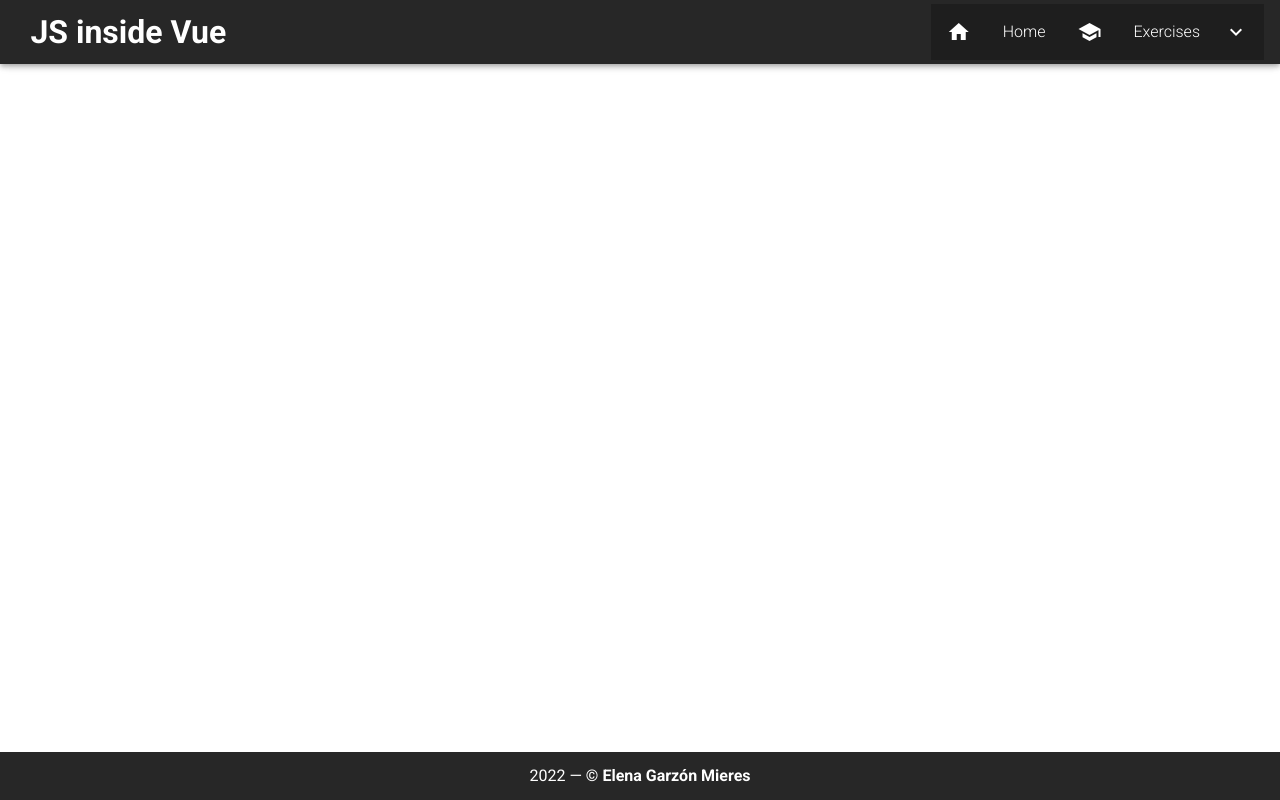
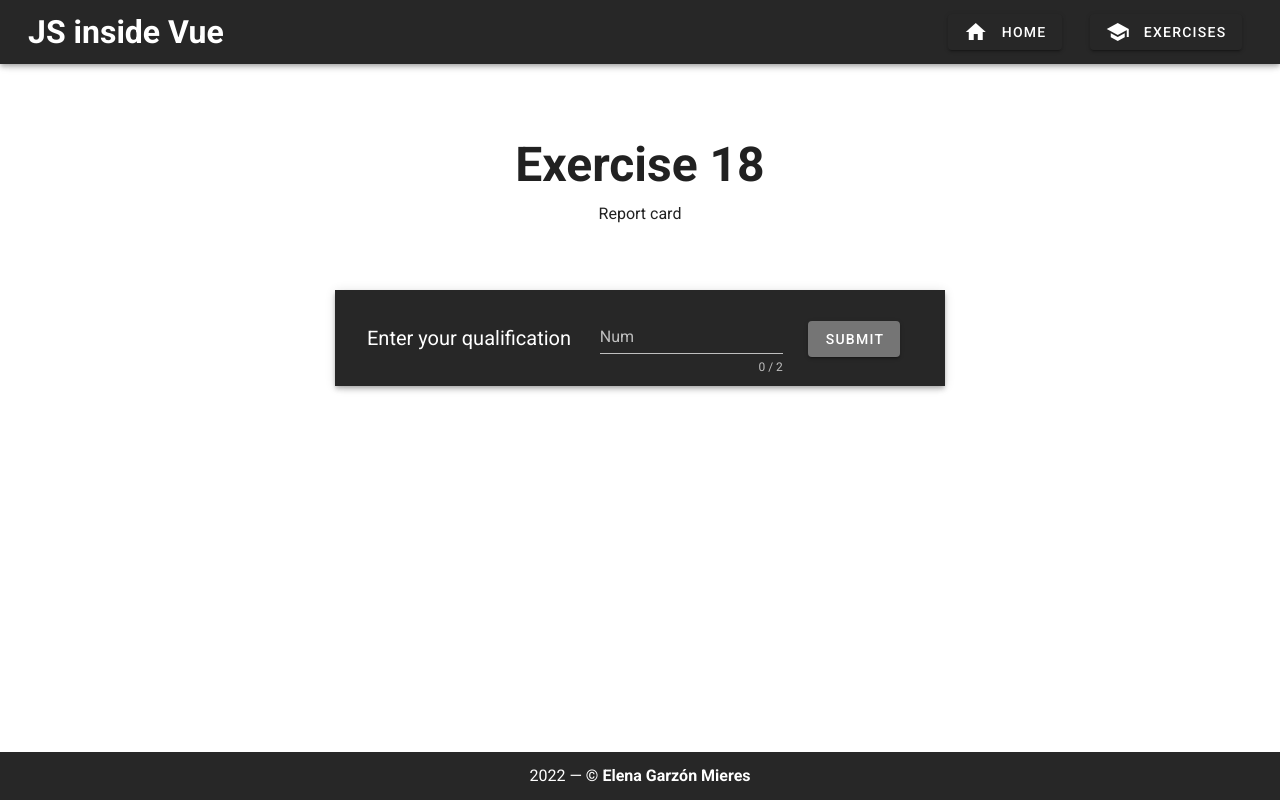
Before and after one commit to elegarmi/vue-exercises-f5, a Vue app: page /exercise18 in a window 1280 px wide. Built offline with nearby package versions, Linux system fonts and the light colour scheme.

Commit message:
Refactorized routes, exercise 17 and 18 working

```diff
--- a/src/App.vue
+++ b/src/App.vue
@@ -37,20 +37,18 @@ export default {
     padding: 0.5rem;
     text-decoration: none;
 
-    &:hover {
-      background-color: rgba(255, 255, 255, 0.4);
-    }
+    // &:hover {
+    //   background-color: rgba(255, 255, 255, 0.4);
+    // }
   }
 
-  #nav-menu {
-    // .v-list { // Scrollable menu
-    //   height: 15rem;
-    //   overflow-y: auto;
-    // }
+  .nav-menu-container {
+    & > * {
+      margin: 0.6rem;
+    }
 
-    a {
-      margin: 0;
-      padding: 0 0.5rem;
+    i {
+      margin: 0.8rem 0.8rem 0.8rem 0;
     }
   }
 
--- a/src/components/NavMenu.vue
+++ b/src/components/NavMenu.vue
@@ -1,44 +1,43 @@
 <template>
-  <v-list class="d-inline-flex pa-0" id="nav-menu">
-    <v-list-item offset-x right>
-      <v-list-item-icon>
-        <v-icon>mdi-home</v-icon>
-      </v-list-item-icon>
-
-      <v-list-item-title>Home</v-list-item-title>
-    </v-list-item>
-
-    <v-list-group :value="false" prepend-icon="mdi-school">
-      <template v-slot:activator>
-        <v-list-item-content>
-          <v-list-item-title>Exercises</v-list-item-title>
-        </v-list-item-content>
+  <div class="nav-menu-container">
+    <v-menu bottom :offset-y="offset">
+      <template v-slot:activator="{ on, attrs }">
+        <a href="/">
+          <v-btn dark v-bind="attrs" v-on="on"
+            ><v-icon>mdi-home</v-icon>Home
+          </v-btn>
+        </a>
+      </template>
+    </v-menu>
+    <v-menu bottom :offset-y="offset">
+      <template v-slot:activator="{ on, attrs }">
+        <v-btn dark v-bind="attrs" v-on="on"
+          ><v-icon>mdi-school</v-icon> Exercises
+        </v-btn>
       </template>
 
-      <v-list-item v-for="(link, i) in exercises" :key="i" :href="link.href">
-        <v-list-item-title v-text="link.text"></v-list-item-title>
-      </v-list-item>
-    </v-list-group>
-  </v-list>
+      <v-list>
+        <v-list-item
+          v-for="(item, index) in items"
+          :key="index"
+          :href="item.href"
+        >
+          <v-list-item-title>{{ item.title }}</v-list-item-title>
+        </v-list-item>
+      </v-list>
+    </v-menu>
+  </div>
 </template>
 
 <script>
 export default {
   data: () => ({
-    exercises: [
-      {
-        text: "Exercise 17",
-        href: "#",
-      },
-      {
-        text: "Exercise 18",
-        href: "#",
-      },
-      {
-        text: "Exercise 19",
-        href: "#",
-      },
+    items: [
+      { title: "Exercise 17", href: "/exercise17" },
+      { title: "Exercise 18", href: "/exercise18" },
+      { title: "Exercise 19", href: "/exercise19" },
     ],
+    offset: true,
   }),
 };
 </script>
--- a/src/components/TopBar.vue
+++ b/src/components/TopBar.vue
@@ -1,12 +1,14 @@
 <template>
   <v-app-bar app color="white--text font-weight-light" dark>
-    <a href="/" class="header-info">
-      <div class="d-flex align-center">
-        <h1 id="logo-name">JS inside Vue</h1>
-        <v-spacer></v-spacer>
+    <div class="d-flex align-center justify-space-between col-12">
+      <div>
+        <a href="/" class="header-info">
+          <h1 id="logo-name">JS inside Vue</h1>
+          <v-spacer></v-spacer>
+        </a>
       </div>
-    </a>
-    <nav-menu />
+      <nav-menu />
+    </div>
   </v-app-bar>
 </template>
 
--- /dev/null
+++ b/src/components/exercises/ExerciseEighteen.vue
@@ -0,0 +1,83 @@
+<template>
+  <v-container>
+    <v-spacer></v-spacer>
+    <h1 class="display-2 font-weight-bold mb-3">Exercise 18</h1>
+
+    <p class="subheading font-weight-regular">Report card</p>
+
+    <v-toolbar dark class="d-flex justify-space-around form-container">
+      <v-toolbar-title>Enter your qualification</v-toolbar-title>
+      <v-form ref="form" class="d-inline-flex">
+        <v-text-field
+          v-model="num"
+          label="Num"
+          counter
+          maxlength="2"
+          required
+          id="num-input"
+        ></v-text-field>
+
+        <v-btn class="grey darken-1" v-on:click="reportCard()"> submit </v-btn>
+      </v-form>
+    </v-toolbar>
+
+    <div id="result-container">
+      <h2 id="result">{{ result }}</h2>
+    </div>
+  </v-container>
+</template>
+
+<script>
+export default {
+  name: "Exercises",
+
+  props: {
+    num: {},
+    result: {},
+  },
+
+  // data() {
+  //   return {
+  //     result: this.value,
+  //   };
+  // },
+
+  methods: {
+    reportCard() {
+      // let container = document.getElementById("result");
+      // let num = document.getElementById("num-input").value;
+
+      if (this.num <= 10) {
+        if (this.num > 0 && this.num < 3) {
+          this.result = "Too poor";
+        }
+
+        if (this.num >= 3 && this.num < 5) {
+          this.result = "Below average";
+        }
+
+        if (this.num == 5) {
+          this.result = "Fair";
+        }
+
+        if (this.num == 6) {
+          this.result = "Good";
+        }
+
+        if (this.num >= 7 && this.num < 9) {
+          this.result = "Merit";
+        }
+
+        if (this.num >= 9 && this.num < 10) {
+          this.result = "Distinction";
+        }
+      }
+
+      if (this.num > 10 || this.num < 0) {
+        alert("This qualification is not valid");
+      }
+      this.num = "";
+    },
+  },
+};
+</script>
--- a/src/components/ExerciseSeventeen.vue
+++ b/src/components/exercises/ExerciseSeventeen.vue
@@ -11,6 +11,7 @@
       <v-toolbar-title>How old are you?</v-toolbar-title>
       <v-form ref="form" class="d-inline-flex">
         <v-text-field
+          v-model="age"
           label="Age"
           counter
           maxlength="3"
@@ -23,7 +24,7 @@
     </v-toolbar>
 
     <div id="result-container">
-      <h2 id="result"></h2>
+      <h2 id="result">{{ result }}</h2>
     </div>
   </v-container>
 </template>
@@ -32,18 +33,24 @@
 export default {
   name: "Exercises",
 
+  props: {
+    age: {},
+  },
+
+  data() {
+    return {
+      result: this.value,
+    };
+  },
+
   methods: {
     isAdult() {
-      let container = document.getElementById("result");
-      // let age = parseInt(prompt('Enter your age'));
-      let age = document.getElementById("age-input").value;
-      let driver = age < 18 ? "You cannot drive" : "You can drive";
-
-      if (!age) {
-        container.innerHTML = "You should enter a num";
+      if (!this.age) {
+        this.result = "You should enter a num";
       } else {
-        container.innerHTML = driver;
+        this.result = this.age < 18 ? "You cannot drive" : "You can drive";
       }
+      this.age = "";
     },
   },
 };
--- a/src/router/index.js
+++ b/src/router/index.js
@@ -20,10 +20,31 @@ const routes = [
       import(/* webpackChunkName: "about" */ "../views/About.vue"),
   },
   {
-    path: "/exercises",
+    path: "/exercise17",
     name: "Exercises",
     component: () =>
-      import(/* webpackChunkName: "exercises" */ "../views/Exercises.vue"),
+      import(
+        /* webpackChunkName: "exercises" */
+        "../components/exercises/ExerciseSeventeen.vue"
+      ),
+  },
+  {
+    path: "/exercise18",
+    name: "Exercises",
+    component: () =>
+      import(
+        /* webpackChunkName: "exercises" */
+        "../components/exercises/ExerciseEighteen.vue"
+      ),
+  },
+  {
+    path: "/exercise19",
+    name: "Exercises",
+    component: () =>
+      import(
+        /* webpackChunkName: "exercises" */
+        "../components/exercises/ExerciseNineteen.vue"
+      ),
   },
 ];
 
--- a/src/views/Exercises.vue
+++ /dev/null
@@ -1,13 +0,0 @@
-<template>
-  <exercise-seventeen />
-</template>
-
-<script>
-import ExerciseSeventeen from "../components/ExerciseSeventeen.vue";
-
-export default {
-  components: { ExerciseSeventeen },
-
-  name: "Exercises",
-};
-</script>
```
Also changed, not shown: src/components/exercises/ExerciseFour.vue (added), src/components/exercises/ExerciseNineteen.vue (added), src/components/exercises/ExerciseOne.vue (added), src/components/exercises/ExerciseThree.vue (added), src/components/exercises/ExerciseTwo.vue (added).
